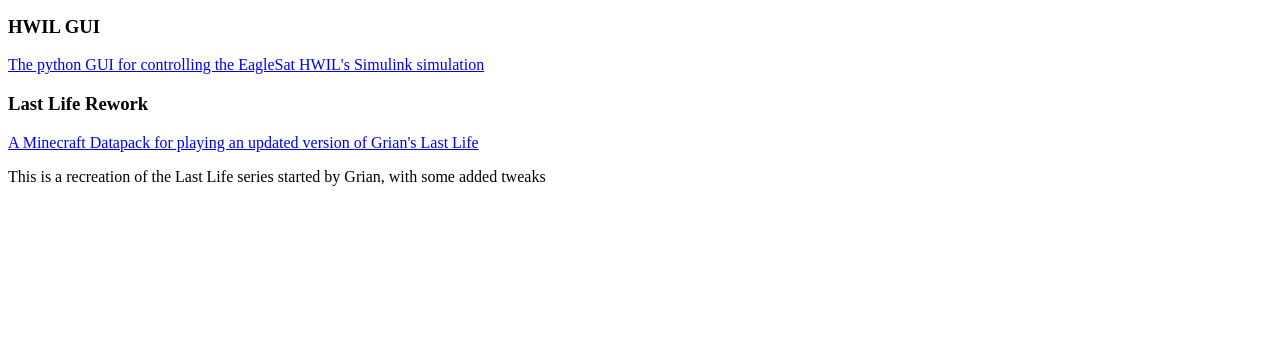
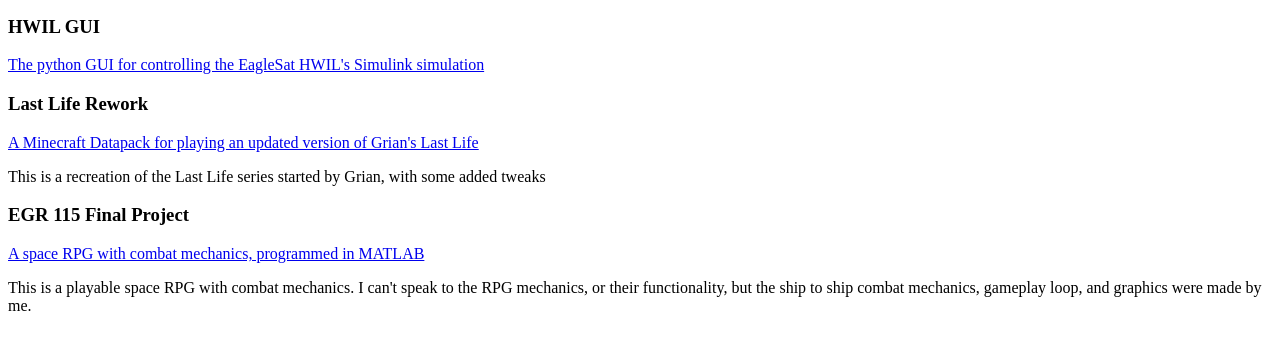
Before and after one commit to boBylliB/boBylliB.github.io, a plain HTML site: page index.html in a window 1280 px wide. Shown: the part 101-450 px from the top of the page. Drawn offline with Linux system fonts and the light colour scheme.

Commit message:
Update index.html

```diff
--- a/index.html
+++ b/index.html
@@ -11,5 +11,9 @@
 <a href="https://github.com/boBylliB/LastLifeRework">A Minecraft Datapack for playing an updated version of Grian's Last Life</a>
 <p>This is a recreation of the Last Life series started by Grian, with some added tweaks</p>
 
+<h3>EGR 115 Final Project</h3>
+<a href="https://github.com/boBylliB/EGR-115-Project-3">A space RPG with combat mechanics, programmed in MATLAB</a>
+<p>This is a playable space RPG with combat mechanics. I can't speak to the RPG mechanics, or their functionality, but the ship to ship combat mechanics, gameplay loop, and graphics were made by me.</p>
+
 </body>
 </html>
```
